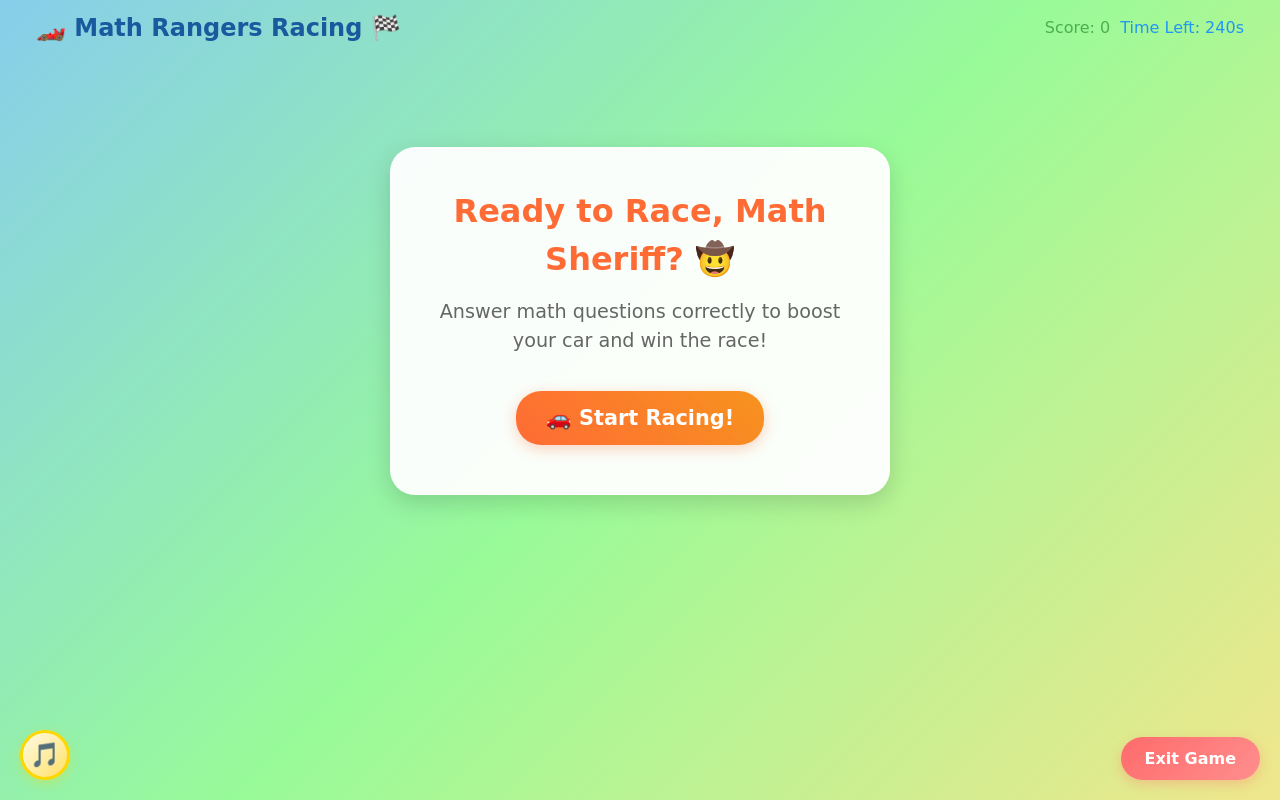
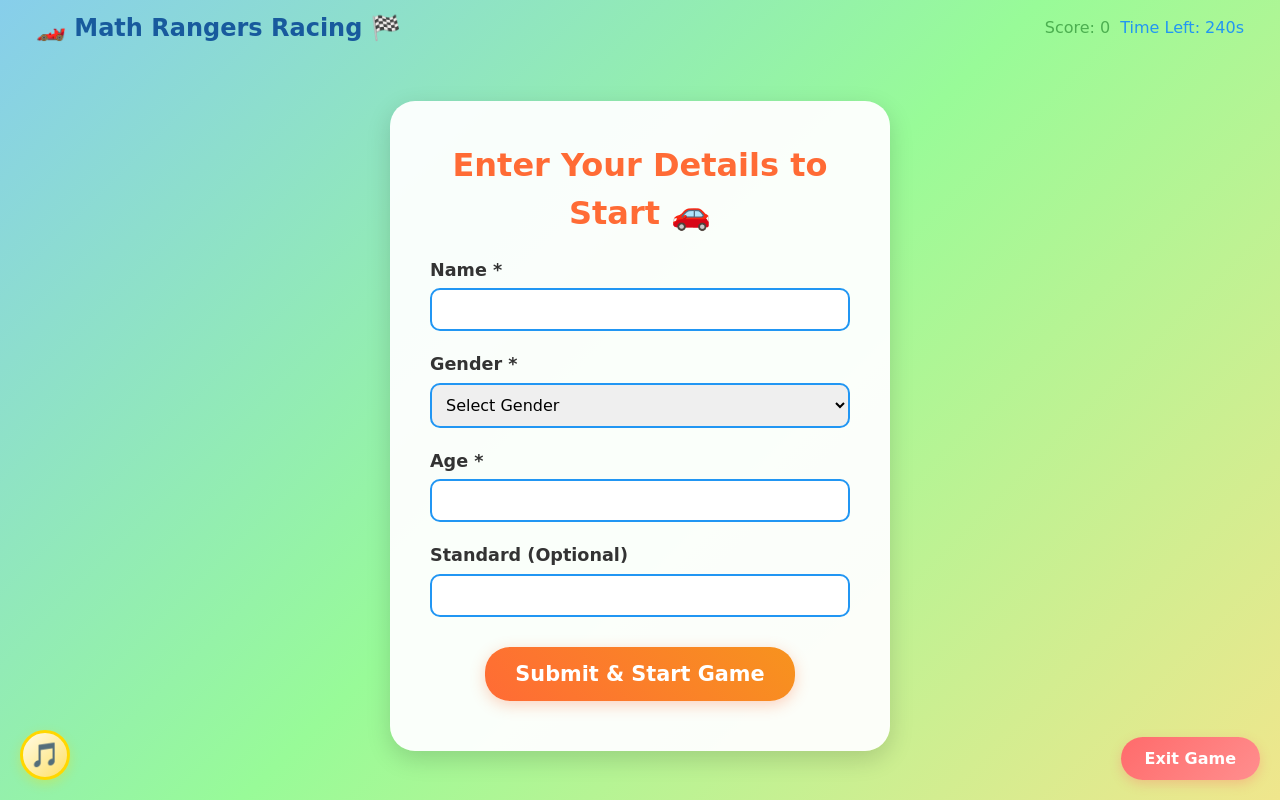
Before and after one commit to jimitk21/car-game-test, a React (Vite) app: page /maths-rangers in a window 1280 px wide. Built offline with nearby package versions, Linux system fonts and the light colour scheme.

Commit message:
user form data nd pdf generation added

```diff
--- a/package.json
+++ b/package.json
@@ -10,6 +10,7 @@
     "preview": "vite preview"
   },
   "dependencies": {
+    "jspdf": "^3.0.1",
     "react": "^19.1.0",
     "react-dom": "^19.1.0",
     "react-router-dom": "^7.6.3"
--- a/src/components/MathsRangerGame/MathsRangersGame.jsx
+++ b/src/components/MathsRangerGame/MathsRangersGame.jsx
@@ -3,7 +3,9 @@
 import { useState, useEffect, useRef } from "react";
 import RaceTrack from "./RaceTrack";
 import MathQuestion from "./MathQuestion";
+import UserFormAndFeedback from "./UserFormAndFeedback";
 import "./MathsRangersGame.css";
+import { useNavigate } from "react-router-dom";
 
 const BASE_PLAYER_SPEED = 1.2;
 const NITRO_SPEED = 3.2;
@@ -12,11 +14,12 @@ const SLOW_SPEED = 0.5;
 const SLOW_DURATION = 1500;
 
 const MathsRangersGame = ({ onExitGame }) => {
+  const navigate = useNavigate();
   const [musicOn, setMusicOn] = useState(true);
   const [showHint, setShowHint] = useState(false);
   const musicRef = useRef(null);
   const nitroRef = useRef(null);
-  const [gameState, setGameState] = useState("ready"); // ready, playing, finished
+  const [gameState, setGameState] = useState("ready");
   const [playerPosition, setPlayerPosition] = useState(0);
   const [aiVehicles, setAiVehicles] = useState([
     { type: "car", position: 0, speed: 1 },
@@ -28,35 +31,35 @@ const MathsRangersGame = ({ onExitGame }) => {
   const [playerSpeed, setPlayerSpeed] = useState(BASE_PLAYER_SPEED);
   const [nitroActive, setNitroActive] = useState(false);
   const [nitroQueue, setNitroQueue] = useState(0);
-  const [gameTime, setGameTime] = useState(0); // elapsed time in tenths of a second
+  const [gameTime, setGameTime] = useState(0);
   const [winner, setWinner] = useState(null);
   const [feedback, setFeedback] = useState("");
-  const [timeLimit, setTimeLimit] = useState(2400); // in tenths of a second (default 4 min)
+  const [timeLimit, setTimeLimit] = useState(2400);
+  const [userDetails, setUserDetails] = useState(null);
+  const [wrongAnswers, setWrongAnswers] = useState([]);
   const gameLoopRef = useRef();
   const nitroTimeoutRef = useRef();
   const speedTimeoutRef = useRef();
 
-  // Generate random math questions
   const generateQuestion = () => {
-    // Addition, subtraction, and multiplication, numbers 2-10
     const operations = ["+", "-", "×"];
     const operation = operations[Math.floor(Math.random() * operations.length)];
     let num1, num2, answer;
 
     switch (operation) {
       case "+":
-        num1 = Math.floor(Math.random() * 9) + 2; // 2-10
-        num2 = Math.floor(Math.random() * 9) + 2; // 2-10
+        num1 = Math.floor(Math.random() * 9) + 2;
+        num2 = Math.floor(Math.random() * 9) + 2;
         answer = num1 + num2;
         break;
       case "-":
-        num1 = Math.floor(Math.random() * 9) + 2; // 2-10
-        num2 = Math.floor(Math.random() * (num1 - 1)) + 2; // 2 to num1
+        num1 = Math.floor(Math.random() * 9) + 2;
+        num2 = Math.floor(Math.random() * (num1 - 1)) + 2;
         answer = num1 - num2;
         break;
       case "×":
-        num1 = Math.floor(Math.random() * 9) + 2; // 2-10
-        num2 = Math.floor(Math.random() * 9) + 2; // 2-10
+        num1 = Math.floor(Math.random() * 9) + 2;
+        num2 = Math.floor(Math.random() * 9) + 2;
         answer = num1 * num2;
         break;
       default:
@@ -79,11 +82,9 @@ const MathsRangersGame = ({ onExitGame }) => {
         options.push(wrongAnswer);
       }
     }
-    // Shuffle and return only 3 options
     return options.sort(() => Math.random() - 0.5).slice(0, 3);
   };
 
-  // Clear all timeouts helper function
   const clearAllTimeouts = () => {
     if (nitroTimeoutRef.current) {
       clearTimeout(nitroTimeoutRef.current);
@@ -95,9 +96,7 @@ const MathsRangersGame = ({ onExitGame }) => {
     }
   };
 
-  // Activate nitro boost
   const activateNitro = () => {
-    // Clear any existing slow speed timeout when nitro activates
     if (speedTimeoutRef.current) {
       clearTimeout(speedTimeoutRef.current);
       speedTimeoutRef.current = null;
@@ -106,12 +105,10 @@ const MathsRangersGame = ({ onExitGame }) => {
     setPlayerSpeed(NITRO_SPEED);
     setNitroActive(true);
 
-    // Clear any existing nitro timeout
     if (nitroTimeoutRef.current) {
       clearTimeout(nitroTimeoutRef.current);
     }
 
-    // Set new timeout for nitro
     nitroTimeoutRef.current = setTimeout(() => {
       setNitroActive(false);
       setPlayerSpeed(BASE_PLAYER_SPEED);
@@ -119,23 +116,19 @@ const MathsRangersGame = ({ onExitGame }) => {
     }, NITRO_DURATION);
   };
 
-  // Process nitro queue when nitro becomes inactive
   useEffect(() => {
     if (!nitroActive && nitroQueue > 0) {
-      // Use a shorter delay and process the queue immediately
       const timer = setTimeout(() => {
         setNitroQueue((prev) => prev - 1);
         activateNitro();
-      }, 100); // Reduced delay from 50ms to 100ms for better reliability
-
+      }, 100);
       return () => clearTimeout(timer);
     }
   }, [nitroActive, nitroQueue]);
 
-  // Play/pause background music when toggled
   useEffect(() => {
     if (musicRef.current) {
-      musicRef.current.volume = 0.2; // Set background music volume low
+      musicRef.current.volume = 0.2;
       if (musicOn) {
         musicRef.current.play();
       } else {
@@ -145,7 +138,6 @@ const MathsRangersGame = ({ onExitGame }) => {
     }
   }, [musicOn]);
 
-  // Play/pause music on mount/unmount
   useEffect(() => {
     if (musicRef.current) {
       musicRef.current.volume = 0.2;
@@ -161,21 +153,21 @@ const MathsRangersGame = ({ onExitGame }) => {
     };
   }, []);
 
-  // Context-sensitive hint text
   const getCurrentGameHint = () => {
     switch (gameState) {
       case "ready":
-        return "Press 'Start Racing!' to begin your math adventure!";
+        return "Enter your details to start your math adventure!";
       case "playing":
         return "Answer math questions correctly to boost your car and win the race! Use Nitro wisely!";
       case "finished":
-        return "Try again to improve your score or race faster!";
+        return "Check your feedback and try again to improve your score!";
       default:
         return "";
     }
   };
 
-  const startGame = () => {
+  const startGame = (userInfo) => {
+    setUserDetails(userInfo);
     setGameState("playing");
     setPlayerPosition(0);
     setAiVehicles([
@@ -192,13 +184,11 @@ const MathsRangersGame = ({ onExitGame }) => {
     setCurrentQuestion(generateQuestion());
     setTimeLimit(3000);
     setFeedback("");
-
-    // Clear all timeouts on new game
+    setWrongAnswers([]);
     clearAllTimeouts();
   };
 
   const handleAnswer = (selectedAnswer) => {
-    // Clear any existing speed timeout
     if (speedTimeoutRef.current) {
       clearTimeout(speedTimeoutRef.current);
       speedTimeoutRef.current = null;
@@ -206,79 +196,73 @@ const MathsRangersGame = ({ onExitGame }) => {
 
     if (selectedAnswer === currentQuestion.answer) {
       setScore((prev) => prev + 10);
-      // Play nitro/horn sound
       if (nitroRef.current) {
         nitroRef.current.currentTime = 0;
         nitroRef.current.play();
       }
       if (nitroActive) {
-        // Queue another nitro if one is already active
         setNitroQueue((prev) => prev + 1);
         setFeedback("🎉 Correct! Nitro Boost Queued! 🚀");
       } else {
-        // Activate nitro immediately
         setFeedback("🎉 Correct! Nitro Boost Activated! 🚀");
         activateNitro();
       }
     } else {
-      // Wrong answer - slow down (but only if nitro is not active)
+      setWrongAnswers((prev) => [
+        ...prev,
+        {
+          question: currentQuestion.question,
+          selectedAnswer,
+          correctAnswer: currentQuestion.answer,
+        },
+      ]);
       if (!nitroActive) {
         setPlayerSpeed(SLOW_SPEED);
         setFeedback(
           `❌ Oops! Your car is slowing down... The answer was ${currentQuestion.answer}`
         );
-
         speedTimeoutRef.current = setTimeout(() => {
-          // Only reset to base speed if no nitro is active
           if (!nitroActive) {
             setPlayerSpeed(BASE_PLAYER_SPEED);
           }
           speedTimeoutRef.current = null;
         }, SLOW_DURATION);
       } else {
-        // If nitro is active, just show the feedback without slowing down
         setFeedback(
           `❌ Wrong answer! The correct answer was ${currentQuestion.answer}`
         );
       }
     }
 
-    // Clear feedback and generate new question
     setTimeout(() => {
       setCurrentQuestion(generateQuestion());
       setFeedback("");
     }, 1000);
   };
 
-  // Game loop
   useEffect(() => {
     if (gameState === "playing") {
       gameLoopRef.current = setInterval(() => {
         setGameTime((prev) => {
           if (prev + 1 >= timeLimit) {
-            // Do not end the game on time anymore
             return timeLimit;
           }
           return prev + 1;
         });
 
-        // Move player car
         setPlayerPosition((prev) => prev + playerSpeed);
 
-        // Move AI cars
         setAiVehicles((prev) =>
           prev.map((vehicle, index) => {
             let base = 1 + index * 0.15;
-            let random = Math.random() * 0.5 - 0.2; // -0.2 to +0.3
+            let random = Math.random() * 0.5 - 0.2;
             let speed = base + random;
             if (Math.random() < 0.05) speed += 0.7;
             return { ...vehicle, position: vehicle.position + speed };
           })
         );
 
-        // Check for winner by progress bar (position >= 1800)
         setTimeout(() => {
-          // Get latest positions
           let playerPos, aiPositions;
           setPlayerPosition((p) => {
             playerPos = p;
@@ -289,7 +273,7 @@ const MathsRangersGame = ({ onExitGame }) => {
             return ai;
           });
 
-          // Check if any car finished
+          // End the game as soon as either the player or any AI fills their progress bar
           if (
             playerPos >= 1800 ||
             (aiPositions && aiPositions.some((pos) => pos >= 1800))
@@ -300,7 +284,7 @@ const MathsRangersGame = ({ onExitGame }) => {
               (!aiPositions || aiPositions.every((pos) => playerPos >= pos))
             ) {
               setWinner("player");
-            } else {
+            } else if (aiPositions && aiPositions.some((pos) => pos >= 1800)) {
               setWinner("ai");
             }
           }
@@ -315,7 +299,6 @@ const MathsRangersGame = ({ onExitGame }) => {
     };
   }, [gameState, playerSpeed, timeLimit]);
 
-  // Clean up all timeouts on unmount or game state change
   useEffect(() => {
     return () => {
       clearAllTimeouts();
@@ -325,17 +308,12 @@ const MathsRangersGame = ({ onExitGame }) => {
     };
   }, []);
 
-  // Reset game state
   const resetGame = () => {
     setGameState("ready");
-
-    // Clear all intervals and timeouts
     if (gameLoopRef.current) {
       clearInterval(gameLoopRef.current);
     }
     clearAllTimeouts();
-
-    // Reset all states
     setPlayerSpeed(BASE_PLAYER_SPEED);
     setNitroActive(false);
     setNitroQueue(0);
@@ -345,11 +323,10 @@ const MathsRangersGame = ({ onExitGame }) => {
     setWinner(null);
     setFeedback("");
     setCurrentQuestion(null);
+    setUserDetails(null);
+    setWrongAnswers([]);
   };
 
-  // Exit Game Button (always visible)
-  // Style: fixed at bottom right, similar to ClockKingdom
-  // Only render if onExitGame is provided
   const exitButton = onExitGame ? (
     <button
       className="exit-game-btn"
@@ -376,20 +353,14 @@ const MathsRangersGame = ({ onExitGame }) => {
         </div>
       </div>
 
-      {gameState === "ready" && (
-        <div className="game-start-screen">
-          <div className="start-content">
-            <h2>Ready to Race, Math Sheriff? 🤠</h2>
-            <p>
-              Answer math questions correctly to boost your car and win the
-              race!
-            </p>
-            <button className="start-button" onClick={startGame}>
-              🚗 Start Racing!
-            </button>
-          </div>
-        </div>
-      )}
+      <UserFormAndFeedback
+        onStartGame={startGame}
+        gameState={gameState}
+        winner={winner}
+        score={score}
+        gameTime={gameTime}
+        wrongAnswers={wrongAnswers}
+      />
 
       {gameState === "playing" && (
         <>
@@ -398,6 +369,7 @@ const MathsRangersGame = ({ onExitGame }) => {
             aiVehicles={aiVehicles}
             playerSpeed={playerSpeed}
             nitroActive={nitroActive}
+            gameState={gameState} // Pass gameState to RaceTrack
           />
           <MathQuestion question={currentQuestion} onAnswer={handleAnswer} />
         </>
@@ -428,10 +400,13 @@ const MathsRangersGame = ({ onExitGame }) => {
               </>
             )}
             <div className="end-buttons">
-              <button className="play-again-button" onClick={startGame}>
+              <button
+                className="play-again-button"
+                onClick={() => startGame(userDetails)}
+              >
                 🔄 Race Again
               </button>
-              <button className="back-button" onClick={resetGame}>
+              <button className="back-button" onClick={() => navigate("/")}>
                 🏠 Back to Menu
               </button>
             </div>
@@ -440,7 +415,6 @@ const MathsRangersGame = ({ onExitGame }) => {
       )}
       {exitButton}
 
-      {/* Music Toggle Button */}
       <audio
         ref={musicRef}
         src={"/src/assets/car-sound.mp3"}
@@ -456,7 +430,6 @@ const MathsRangersGame = ({ onExitGame }) => {
         {musicOn ? "🎵" : "🔇"}
       </div>
 
-      {/* Hint Button and Hint Display */}
       {gameState !== "ready" && gameState !== "finished" && (
         <>
           <button
--- a/src/components/MathsRangerGame/RaceTrack.css
+++ b/src/components/MathsRangerGame/RaceTrack.css
@@ -302,7 +302,7 @@
 .nitro-card-float {
   position: fixed;
   top: 0;
-  left: 50%;
+  left: 55%;
   transform: translateX(-50%);
   z-index: 2000;
   background: rgba(30, 30, 60, 0.98);
--- a/src/components/MathsRangerGame/RaceTrack.jsx
+++ b/src/components/MathsRangerGame/RaceTrack.jsx
@@ -8,6 +8,7 @@ const RaceTrack = ({
   aiVehicles,
   playerSpeed,
   nitroActive,
+  gameState, // Accept gameState prop
 }) => {
   const [trackWidth, setTrackWidth] = useState(800);
   const [vehicles, setVehicles] = useState([]);
@@ -146,6 +147,7 @@ const RaceTrack = ({
 
   // Update vehicle positions
   useEffect(() => {
+    if (gameState === "finished") return; // Stop updating if game is finished
     const updatePositions = () => {
       setVehicles((prev) =>
         prev.map((vehicle) => {
@@ -180,7 +182,7 @@ const RaceTrack = ({
 
     const interval = setInterval(updatePositions, 50);
     return () => clearInterval(interval);
-  }, [RACE_DISTANCE]);
+  }, [RACE_DISTANCE, gameState]);
 
   // Check for race completion
   useEffect(() => {
--- /dev/null
+++ b/src/components/MathsRangerGame/UserFormAndFeedback.css
@@ -0,0 +1,142 @@
+.user-form-container,
+.feedback-container {
+  display: flex;
+  justify-content: center;
+  align-items: center;
+  min-height: 60vh;
+  padding: 20px;
+}
+
+.user-form-content,
+.feedback-content {
+  background: rgba(255, 255, 255, 0.95);
+  padding: 40px;
+  border-radius: 25px;
+  text-align: center;
+  box-shadow: 0 8px 25px rgba(0, 0, 0, 0.15);
+  max-width: 500px;
+  width: 100%;
+}
+
+.user-form-content h2,
+.feedback-content h2 {
+  font-size: 2rem;
+  color: #ff6b35;
+  margin-bottom: 20px;
+}
+
+.form-group {
+  margin-bottom: 20px;
+  text-align: left;
+}
+
+.form-group label {
+  display: block;
+  font-size: 1.1rem;
+  color: #333;
+  margin-bottom: 5px;
+  font-weight: bold;
+}
+
+.form-group input,
+.form-group select {
+  width: 100%;
+  padding: 10px;
+  font-size: 1rem;
+  border: 2px solid #2196f3;
+  border-radius: 10px;
+  box-sizing: border-box;
+  font-family: "Comic Sans MS", cursive, sans-serif;
+}
+
+.form-error {
+  color: #f44336;
+  font-size: 1rem;
+  margin-bottom: 15px;
+}
+
+.submit-button,
+.download-pdf-button {
+  background: linear-gradient(45deg, #ff6b35, #f7931e);
+  color: white;
+  border: none;
+  padding: 15px 30px;
+  font-size: 1.3rem;
+  border-radius: 25px;
+  cursor: pointer;
+  transition: all 0.3s ease;
+  margin: 10px;
+  font-weight: bold;
+  box-shadow: 0 4px 15px rgba(255, 107, 53, 0.3);
+}
+
+.submit-button:hover,
+.download-pdf-button:hover {
+  transform: translateY(-2px);
+  box-shadow: 0 6px 20px rgba(255, 107, 53, 0.4);
+}
+
+.feedback-content .user-details,
+.feedback-content .game-results,
+.feedback-content .wrong-answers {
+  margin: 20px 0;
+  text-align: left;
+}
+
+.feedback-content h3 {
+  font-size: 1.5rem;
+  color: #ff6b35;
+  margin-bottom: 10px;
+}
+
+.feedback-content p,
+.feedback-content ul li {
+  font-size: 1.1rem;
+  color: #333;
+  line-height: 1.6;
+}
+
+.feedback-content ul {
+  list-style: none;
+  padding: 0;
+}
+
+.feedback-content ul li {
+  margin-bottom: 10px;
+}
+
+@media (max-width: 480px) {
+  .user-form-content,
+  .feedback-content {
+    padding: 20px;
+  }
+
+  .user-form-content h2,
+  .feedback-content h2 {
+    font-size: 1.5rem;
+  }
+
+  .form-group label {
+    font-size: 1rem;
+  }
+
+  .form-group input,
+  .form-group select {
+    font-size: 0.9rem;
+  }
+
+  .submit-button,
+  .download-pdf-button {
+    padding: 12px 20px;
+    font-size: 1.1rem;
+  }
+
+  .feedback-content h3 {
+    font-size: 1.3rem;
+  }
+
+  .feedback-content p,
+  .feedback-content ul li {
+    font-size: 1rem;
+  }
+}
--- /dev/null
+++ b/src/components/MathsRangerGame/UserFormAndFeedback.jsx
@@ -0,0 +1,193 @@
+"use client";
+
+import { useState } from "react";
+import jsPDF from "jspdf";
+import "./UserFormAndFeedback.css";
+
+const UserFormAndFeedback = ({
+  onStartGame,
+  gameState,
+  winner,
+  score,
+  gameTime,
+  wrongAnswers,
+}) => {
+  const [name, setName] = useState("");
+  const [gender, setGender] = useState("");
+  const [age, setAge] = useState("");
+  const [standard, setStandard] = useState("");
+  const [formSubmitted, setFormSubmitted] = useState(false);
+  const [formError, setFormError] = useState("");
+
+  const handleSubmit = (e) => {
+    e.preventDefault();
+    if (!name || !gender || !age) {
+      setFormError("Please fill in all required fields (Name, Gender, Age).");
+      return;
+    }
+    setFormError("");
+    setFormSubmitted(true);
+    onStartGame({ name, gender, age, standard });
+  };
+
+  const generatePDF = () => {
+    const doc = new jsPDF();
+    doc.setFontSize(16);
+    doc.setFont("helvetica", "bold");
+    doc.text("Maths Rangers Feedback Report", 20, 20);
+
+    doc.setFontSize(12);
+    doc.setFont("helvetica", "normal");
+    doc.text(`Platform: EduQuest`, 20, 30);
+    doc.text(`Created by: EduQuest Team`, 20, 40);
+
+    doc.setFontSize(14);
+    doc.setFont("helvetica", "bold");
+    doc.text("User Details", 20, 50);
+    doc.setFontSize(12);
+    doc.setFont("helvetica", "normal");
+    doc.text(`Name: ${name}`, 20, 60);
+    doc.text(`Gender: ${gender}`, 20, 70);
+    doc.text(`Age: ${age}`, 20, 80);
+    doc.text(`Standard: ${standard || "N/A"}`, 20, 90);
+
+    doc.setFontSize(14);
+    doc.setFont("helvetica", "bold");
+    doc.text("Game Results", 20, 100);
+    doc.setFontSize(12);
+    doc.setFont("helvetica", "normal");
+    doc.text(`Result: ${winner === "player" ? "Victory" : "Defeat"}`, 20, 110);
+    doc.text(`Final Score: ${score}`, 20, 120);
+    doc.text(`Time Taken: ${(gameTime / 10).toFixed(1)} seconds`, 20, 130);
+
+    doc.setFontSize(14);
+    doc.setFont("helvetica", "bold");
+    doc.text("Incorrect Answers", 20, 140);
+    doc.setFontSize(12);
+    doc.setFont("helvetica", "normal");
+
+    if (wrongAnswers.length === 0) {
+      doc.text("No incorrect answers! Great job!", 20, 150);
+    } else {
+      wrongAnswers.forEach((item, index) => {
+        doc.text(
+          `${index + 1}. Question: ${item.question}`,
+          20,
+          150 + index * 10
+        );
+        doc.text(
+          `   Your Answer: ${item.selectedAnswer}, Correct Answer: ${item.correctAnswer}`,
+          20,
+          155 + index * 10
+        );
+      });
+    }
+
+    doc.save("MathsRangers_Feedback.pdf");
+  };
+
+  if (gameState === "ready" && !formSubmitted) {
+    return (
+      <div className="user-form-container">
+        <div className="user-form-content">
+          <h2>Enter Your Details to Start 🚗</h2>
+          {formError && <p className="form-error">{formError}</p>}
+          <form onSubmit={handleSubmit}>
+            <div className="form-group">
+              <label htmlFor="name">Name *</label>
+              <input
+                type="text"
+                id="name"
+                value={name}
+                onChange={(e) => setName(e.target.value)}
+                required
+              />
+            </div>
+            <div className="form-group">
+              <label htmlFor="gender">Gender *</label>
+              <select
+                id="gender"
+                value={gender}
+                onChange={(e) => setGender(e.target.value)}
+                required
+              >
+                <option value="">Select Gender</option>
+                <option value="Male">Male</option>
+                <option value="Female">Female</option>
+              </select>
+            </div>
+            <div className="form-group">
+              <label htmlFor="age">Age *</label>
+              <input
+                type="number"
+                id="age"
+                value={age}
+                onChange={(e) => setAge(e.target.value)}
+                min="1"
+                required
+              />
+            </div>
+            <div className="form-group">
+              <label htmlFor="standard">Standard (Optional)</label>
+              <input
+                type="text"
+                id="standard"
+                value={standard}
+                onChange={(e) => setStandard(e.target.value)}
+              />
+            </div>
+            <button type="submit" className="submit-button">
+              Submit & Start Game
+            </button>
+          </form>
+        </div>
+      </div>
+    );
+  }
+
+  if (gameState === "finished") {
+    return (
+      <div className="feedback-container">
+        <div className="feedback-content">
+          <h2>Game Feedback 📊</h2>
+          <div className="user-details">
+            <h3>User Details</h3>
+            <p>Name: {name}</p>
+            <p>Gender: {gender}</p>
+            <p>Age: {age}</p>
+            <p>Standard: {standard || "N/A"}</p>
+          </div>
+          <div className="game-results">
+            <h3>Game Results</h3>
+            <p>Result: {winner === "player" ? "Victory" : "Defeat"}</p>
+            <p>Final Score: {score}</p>
+            <p>Time Taken: {(gameTime / 10).toFixed(1)} seconds</p>
+          </div>
+          <div className="wrong-answers">
+            <h3>Incorrect Answers</h3>
+            {wrongAnswers.length === 0 ? (
+              <p>No incorrect answers! Great job!</p>
+            ) : (
+              <ul>
+                {wrongAnswers.map((item, index) => (
+                  <li key={index}>
+                    Question: {item.question} <br />
+                    Your Answer: {item.selectedAnswer}, Correct Answer:{" "}
+                    {item.correctAnswer}
+                  </li>
+                ))}
+              </ul>
+            )}
+          </div>
+          <button className="download-pdf-button" onClick={generatePDF}>
+            Download Feedback as PDF
+          </button>
+        </div>
+      </div>
+    );
+  }
+
+  return null;
+};
+
+export default UserFormAndFeedback;
```
Also changed, not shown: 2 other files (tests, documents, lock files or other folders).
